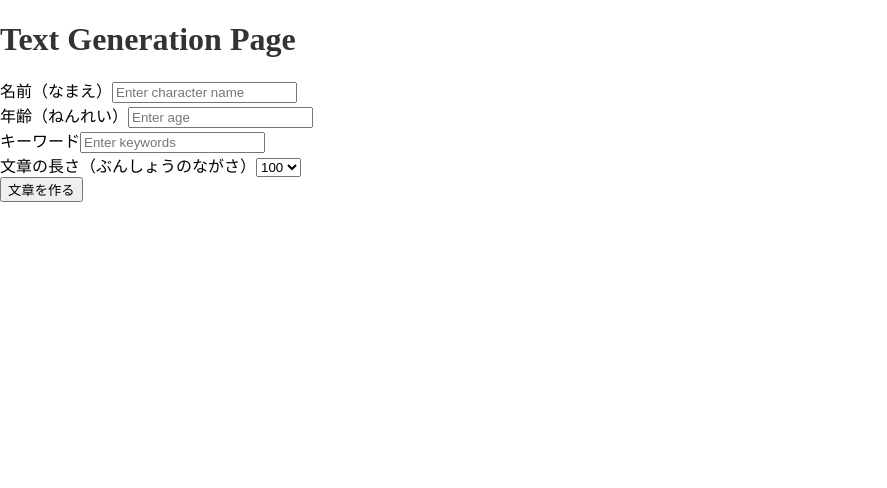
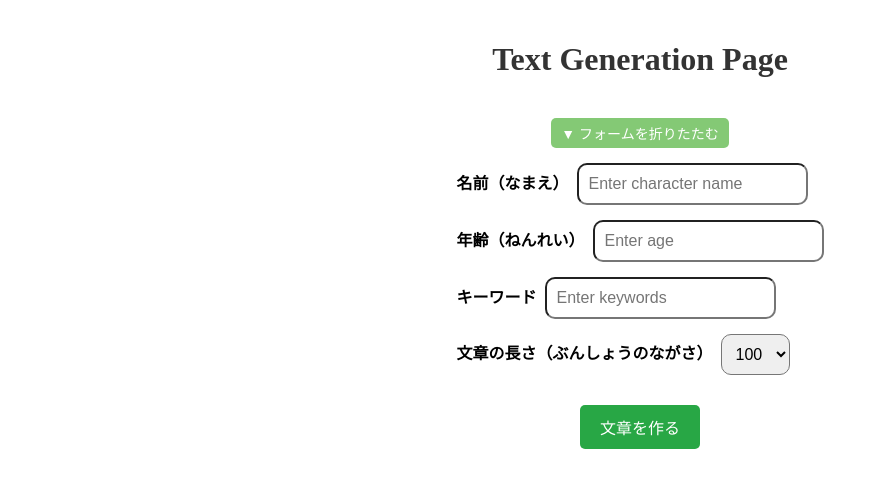
Before and after one commit to Gatoll/Team-JS, a React (Create React App) app in the folder client/: page /generate in a window 1280 px wide. Shown: the top 488 px of the page, without its empty margins (0-887 px from the left). Built offline with nearby package versions, Linux system fonts and the light colour scheme.

Commit message:
css適応

```diff
--- a/client/src/pages/Generation.css
+++ b/client/src/pages/Generation.css
@@ -8,7 +8,15 @@
     text-align: center;
   }
 
+  .toggle-button {
+    padding: 5px 10px;
+    font-size: 14px;
+    border-radius: 5px;
+    background-color: #57b542ba;
+  }
+
   .input-group {
+    display: flex;
     margin: 10px 0;
   }
 
@@ -21,8 +29,13 @@
     font-size: 16px;
     margin-top: 5px;
     margin-left: 8px;
-    min-width: 100px;
     border-radius: 10px;
+  }
+
+  label {
+    display: flex;
+    align-items: center;
+    gap: 5px;
   }
 
   button {
@@ -40,11 +53,15 @@
     background-color: #218838;
   }
 
-  .generated-text {
+  input[type="radio"] {
+    cursor: pointer;
+  }
+
+  .generated-container {
     text-align: left;
     margin-top: 30px;
     padding: 5px 20px;
-    max-width: 1000px;
+    max-width: 1300px;
     word-wrap: break-word;
     border: 2px solid #979797;
     border-radius: 10px;
@@ -52,10 +69,23 @@
     position: relative;
   }
 
+  .generated-quiz {
+    padding-bottom: 20px;
+  }
+
+  .generated-quiz h4 {
+    margin-bottom: 5px;
+  }
+
+  .quiz-options {
+    margin-top: 0;
+    margin-bottom: 10px;
+  }
+
   .button-container {
     display: flex;
     justify-content: flex-end;
-    width: 65%;
+    width: 80%;
   }
 
   .finish-button {
--- a/client/src/pages/Generation.js
+++ b/client/src/pages/Generation.js
@@ -1,6 +1,7 @@
 import React, { useState } from 'react';
 import axios from 'axios';
 import { useNavigate } from 'react-router-dom';
+import './Generation.css';
 
 export default function TextGenerationPage() {
   const [character, setCharacter] = useState('');
@@ -13,6 +14,7 @@ export default function TextGenerationPage() {
   const [error, setError] = useState('');
   const [answers, setAnswers] = useState({});
   const [results, setResults] = useState(null);
+  const [isCollapsed, setIsCollapsed] = useState(false); // 折りたたみ状態
   const navigate = useNavigate();
 
   const handleGenerateText = async () => {
@@ -32,6 +34,7 @@ export default function TextGenerationPage() {
 
       setGeneratedText(response.data.generatedText);
       setQuiz(response.data.quiz);
+      setIsCollapsed(true); // 生成完了時にフォームを折りたたむ
     } catch (error) {
       setError('エラーが発生しました: ' + (error.response?.data?.message || error.message));
       console.error('Error generating text:', error);
@@ -39,7 +42,6 @@ export default function TextGenerationPage() {
     setLoading(false);
   };
 
-  // 選択肢が選ばれた際に呼ばれる関数
   const handleAnswerSelect = (questionIndex, answer) => {
     setAnswers(prevAnswers => ({
       ...prevAnswers,
@@ -50,11 +52,8 @@ export default function TextGenerationPage() {
   const handleCheckAnswers = () => {
     const newResults = {};
     quiz.questions.forEach((question, index) => {
-      // ユーザーの回答と正解をトリミングし、小文字に変換して比較
       const userAnswer = answers[index]?.trim().toLowerCase();
       const correctAnswer = question.correct_answer.trim().toLowerCase();
-
-      console.log(`Question: ${question.word}, User answer: ${userAnswer}, Correct answer: ${correctAnswer}`);
 
       if (userAnswer === correctAnswer) {
         newResults[index] = '正解です！';
@@ -70,9 +69,20 @@ export default function TextGenerationPage() {
     navigate('/survey');
   };
 
+  const toggleCollapse = () => {
+    setIsCollapsed(!isCollapsed);
+  };
+
   return (
     <div className="text-generation-container">
       <h1>Text Generation Page</h1>
+
+      <button onClick={toggleCollapse} className="toggle-button">
+        {isCollapsed ? '▲ フォームを表示' : '▼ フォームを折りたたむ'}
+      </button>
+
+      {!isCollapsed && (
+        <div className="input-group-container">
           <div className="input-group">
             <label htmlFor="character">名前（なまえ）</label>
             <input
@@ -115,6 +125,8 @@ export default function TextGenerationPage() {
           <button onClick={handleGenerateText} disabled={loading}>
             {loading ? '生成中...' : '文章を作る'}
           </button>
+        </div>
+      )}
 
       {error && (
         <div className="error-message">
@@ -124,18 +136,20 @@ export default function TextGenerationPage() {
 
       {generatedText && (
         <>
+          <div className="generated-container">
             <div className="generated-text">
-            <h2>生成された文章</h2>
               <p>{generatedText}</p>
             </div>
 
+            <div className="separator"></div>
+
             {quiz && (
               <div className="generated-quiz">
-              <h2>クイズ</h2>
+                <h3>もんだい：意味（いみ）をこたえてね！</h3>
                 {quiz.questions.map((question, index) => (
-                <div key={index}>
-                  <h3>{index + 1}. {question.word}</h3>
-                  <ul style={{ listStyleType: 'none', paddingLeft: 0 }}>
+                  <div key={index} className="quiz-question">
+                    <h4>{index + 1}. {question.word}</h4>
+                    <ul className="quiz-options" style={{ listStyleType: 'none', paddingLeft: 0 }}>
                       <li>
                         <label>
                           <input
@@ -176,12 +190,14 @@ export default function TextGenerationPage() {
                 <button onClick={handleCheckAnswers}>結果を確認</button>
               </div>
             )}
+          </div>
 
           <div className="button-container">
             <button onClick={handleFinish} className="finish-button">終わる</button>
           </div>
         </>
       )}
+
     </div>
   );
 }
```
Lines whose indentation alone changed are shown as unchanged.
